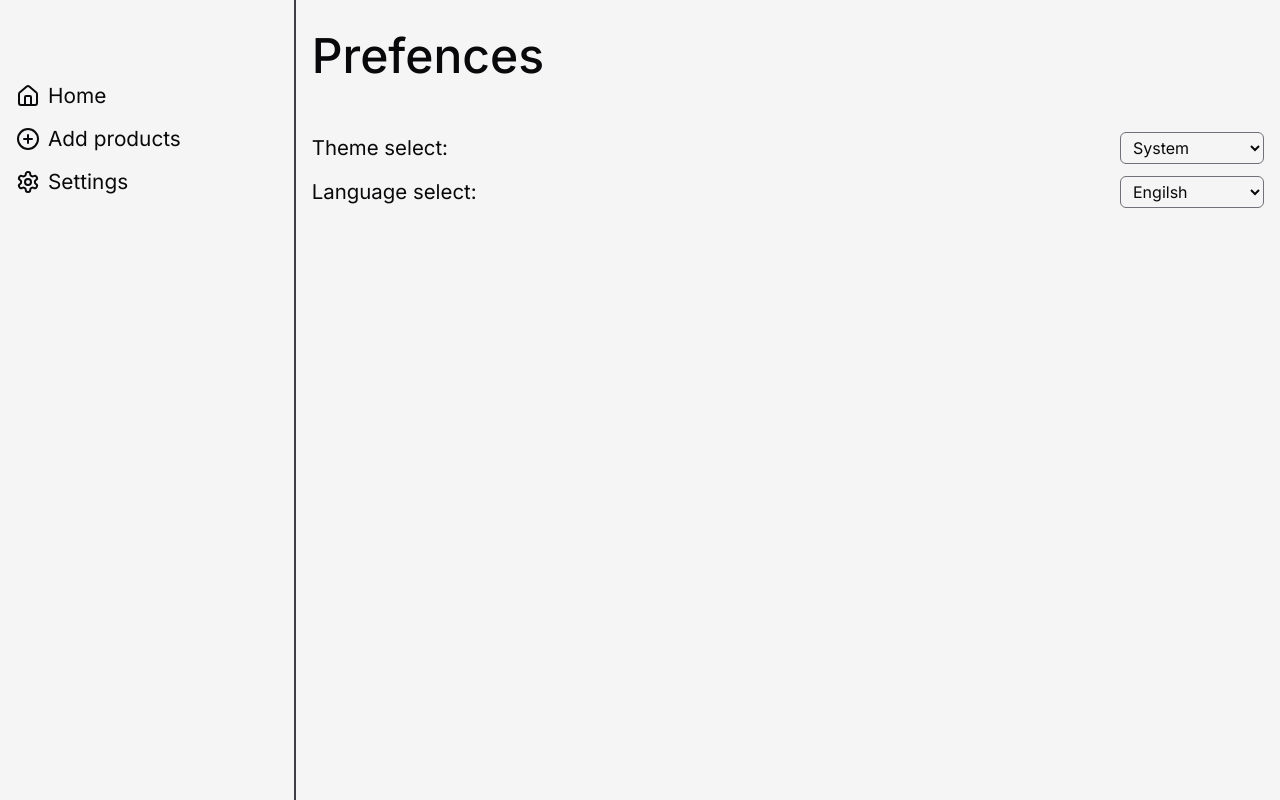
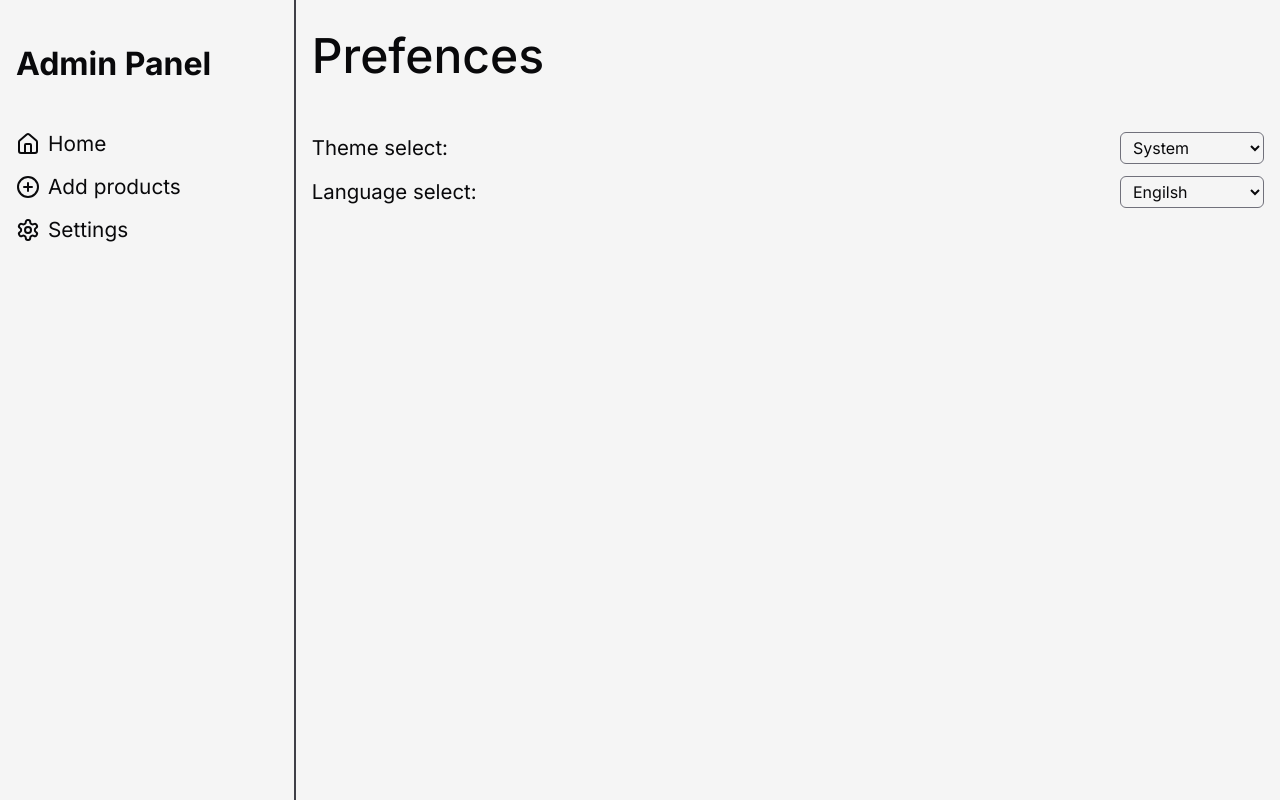
Before and after one commit to NadirYusifov/cyber, a Next.js app in the folder frontend/: page /admin/home/settings/prefences in a window 1280 px wide. Shown: the top 800 px of the page. Built offline with nearby package versions, Linux system fonts and the light colour scheme; no server answers.

Commit message:
the some import commit and Admin Panel writed

```diff
--- a/frontend/app/(admin)/admin/home/sidebar/sidebar.tsx
+++ b/frontend/app/(admin)/admin/home/sidebar/sidebar.tsx
@@ -1,11 +1,11 @@
 // "use client"
 
 import Link from 'next/link';
-import Image from 'next/image';
+// import Image from 'next/image';
 // import { useState } from 'react';
-import cyberlogo from "@/public/cyberlogo.png";
+// import cyberlogo from "@/public/cyberlogo.png";
+import { useTranslations } from 'next-intl';
 import { CirclePlus, House, LogOut, Settings } from 'lucide-react';
-import { useTranslations } from 'next-intl';
 import { Avatar, AvatarFallback, AvatarImage } from '@/components/ui/avatar';
 
 export default function Sidebar() {
@@ -18,6 +18,9 @@ export default function Sidebar() {
         {/* <picture className="flex items-center justify-center">
           <Image src={cyberlogo} width={100} height={100} quality={100} alt="cyber logo" />
         </picture> */}
+        <article>
+          <h3 className="text-[2rem] font-bold">Admin Panel</h3>
+        </article>
         <article className="text-[1.3rem] flex flex-col space-y-3 pt-10">
           <Link className="flex items-center" href={"/admin/home"}>
             <span className="pr-2"><House /></span>
```
